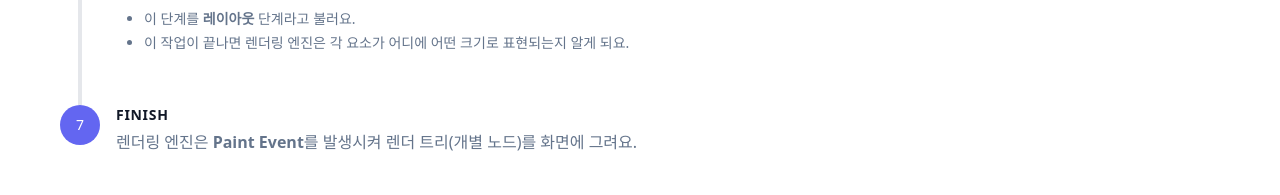
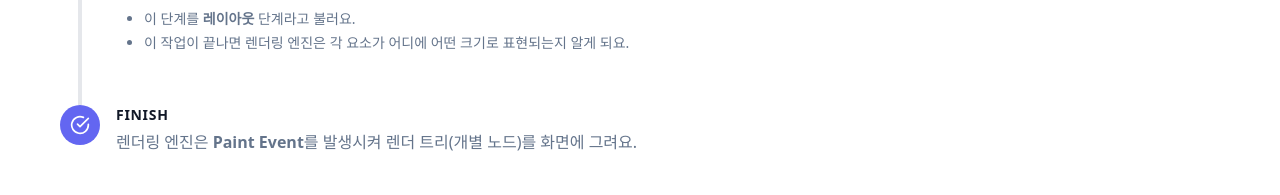
Before and after one commit to Lee-Sang-Beom/nextjs_and_notion, a Next.js app: page /web_basic/rendering in a window 1280 px wide. Shown: the part 2784-2979 px from the top of the page. Built offline with nearby package versions, Linux system fonts and the light colour scheme.

Commit message:
change rendering path(7) icon : number 7 -> svg file

```diff
--- a/components/layout.tsx
+++ b/components/layout.tsx
@@ -8,13 +8,10 @@ type Props = {
 
 export default function Layout({ children }: Props) {
   return (
-    <>
       <div className="bg-primary">
         <Header />
         <div>{children}</div>
         <Footer />
       </div>
-    </>
-
   );
 }
--- a/pages/web_basic/rendering.tsx
+++ b/pages/web_basic/rendering.tsx
@@ -11,7 +11,6 @@ export default function Rendering() {
     const prev = "/web_basic/html_css_js";
     const next = "/web_basic/dom";
   return (
-    <>
       <Layout>
         <Head>
           <title>FrontendWeb</title>
@@ -348,7 +347,10 @@ export default function Rendering() {
                     className="flex-shrink-0 w-10 h-10 rounded-full inline-flex items-center
                  justify-center bg-indigo-500 text-white relative title-font font-medium text-sm"
                   >
-                    7
+                    <svg fill="none" stroke="currentColor" strokeLinecap="round" strokeLinejoin="round" strokeWidth="2" className="w-5 h-5" viewBox="0 0 24 24">
+                      <path d="M22 11.08V12a10 10 0 11-5.93-9.14"></path>
+                      <path d="M22 4L12 14.01l-3-3"></path>
+                    </svg>
                   </div>
                   <div className="flex-grow pl-4">
                     <h2 className="font-bold title-font text-sm text-gray-900 mb-1 tracking-wider">
@@ -509,6 +511,5 @@ export default function Rendering() {
         {/*이동하기*/}
         <MoveBtn prev={prev} next={next} />
       </Layout>
-    </>
   );
 }
--- a/styles/globals.css
+++ b/styles/globals.css
@@ -1,13 +1,6 @@
 @tailwind base;
 @tailwind components;
 @tailwind utilities;
-
-/* reset */
-* {
-    padding:0;
-    margin:0;
-    box-sizing: border-box;
-}
 
 /* tailwind css 적용을 위해서는, @apply 사용 */
 .bg-primary { /* 해당 class명을 layout에서 참조시 자동적용*/
```
